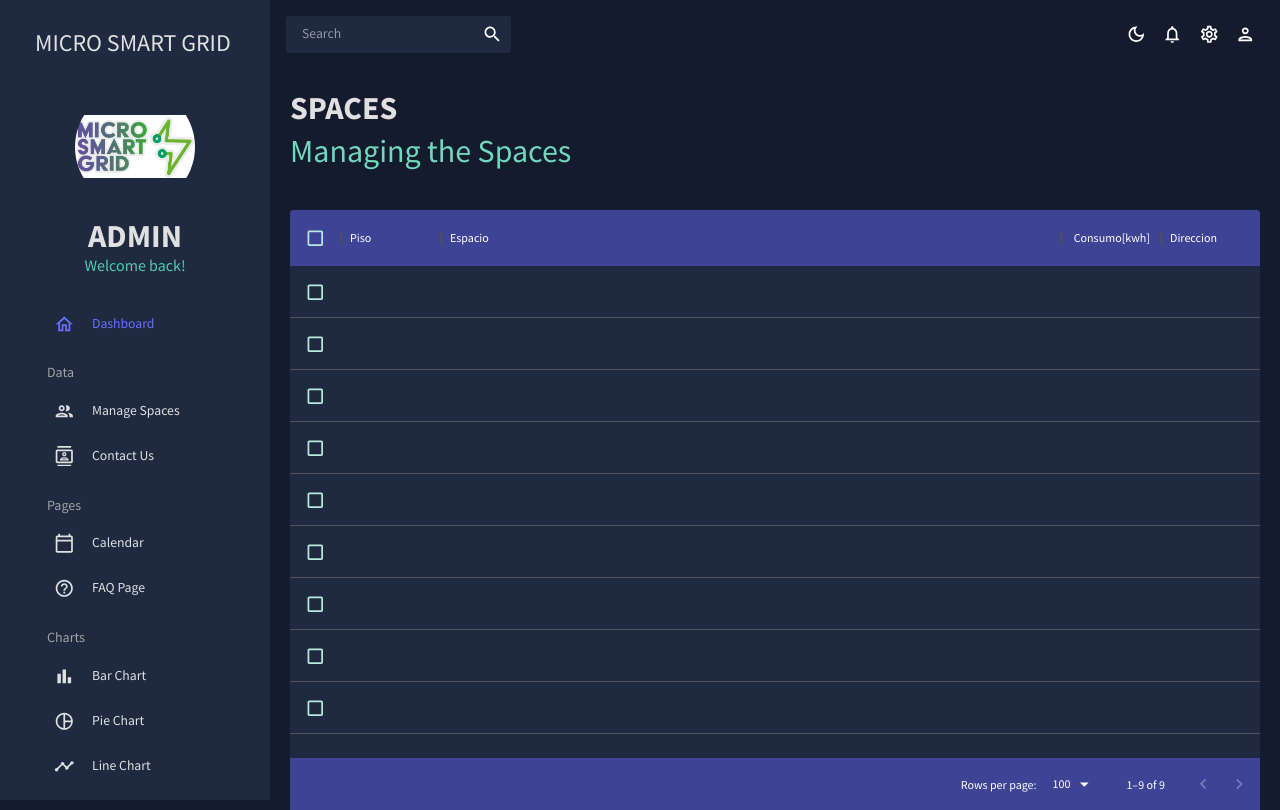
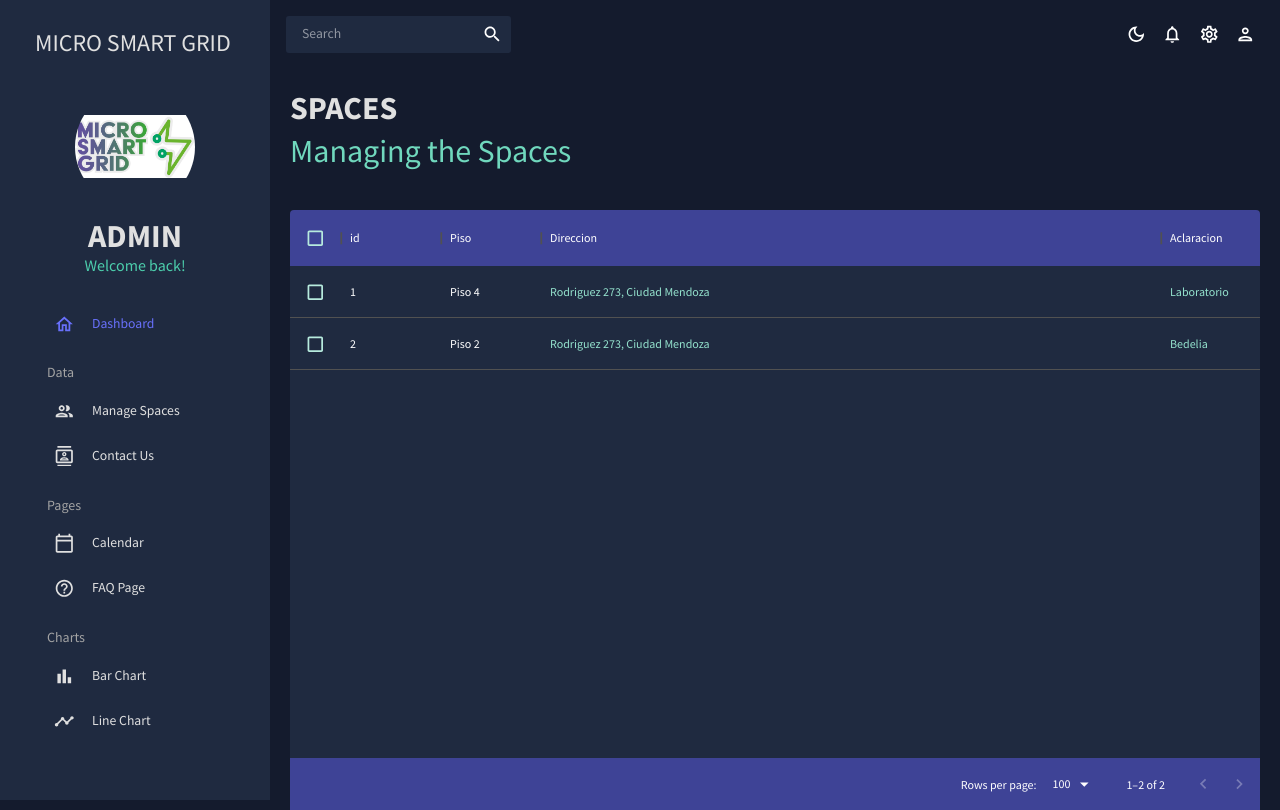
Before and after one commit to gonza2206/DashboardWeb, a React (Create React App) app: page /spaces in a window 1280 px wide. Built offline with nearby package versions, Linux system fonts and the light colour scheme.

Commit message:
31/1/2023
Se agrega funcionalidad de seleccionar los datos segun el piso que se tenga instalado el medidor.

```diff
--- a/src/data/mockData.js
+++ b/src/data/mockData.js
@@ -3,76 +3,17 @@ import { tokens } from "../theme";
 export const mockDataTeam = [
   {
     id: 1,
-    name: "Jon Snow",
-    email: "jonsnow@gmail.com",
-    age: 35,
-    phone: "(665)121-5454",
-    access: "admin",
+    Piso: "Piso 4",
+    Direccion: "Rodriguez 273, Ciudad Mendoza",
+    Aclaracion: "Laboratorio"
   },
   {
     id: 2,
-    name: "Cersei Lannister",
-    email: "cerseilannister@gmail.com",
-    age: 42,
-    phone: "(421)314-2288",
-    access: "manager",
+    Piso: "Piso 2",
+    Direccion: "Rodriguez 273, Ciudad Mendoza",
+    Aclaracion: "Bedelia"
   },
-  {
-    id: 3,
-    name: "Jaime Lannister",
-    email: "jaimelannister@gmail.com",
-    age: 45,
-    phone: "(422)982-6739",
-    access: "user",
-  },
-  {
-    id: 4,
-    name: "Anya Stark",
-    email: "anyastark@gmail.com",
-    age: 16,
-    phone: "(921)425-6742",
-    access: "admin",
-  },
-  {
-    id: 5,
-    name: "Daenerys Targaryen",
-    email: "daenerystargaryen@gmail.com",
-    age: 31,
-    phone: "(421)445-1189",
-    access: "user",
-  },
-  {
-    id: 6,
-    name: "Ever Melisandre",
-    email: "evermelisandre@gmail.com",
-    age: 150,
-    phone: "(232)545-6483",
-    access: "manager",
-  },
-  {
-    id: 7,
-    name: "Ferrara Clifford",
-    email: "ferraraclifford@gmail.com",
-    age: 44,
-    phone: "(543)124-0123",
-    access: "user",
-  },
-  {
-    id: 8,
-    name: "Rossini Frances",
-    email: "rossinifrances@gmail.com",
-    age: 36,
-    phone: "(222)444-5555",
-    access: "user",
-  },
-  {
-    id: 9,
-    name: "Harvey Roxie",
-    email: "harveyroxie@gmail.com",
-    age: 65,
-    phone: "(444)555-6239",
-    access: "admin",
-  },
+
 ];
 
 export const mockDataContacts = [
--- a/src/provider/DateContext.jsx
+++ b/src/provider/DateContext.jsx
@@ -8,15 +8,11 @@ export function DateProvider(props) {
     const actualDate = new Date();
     let year = actualDate.getFullYear();
     let month = actualDate.getMonth();
-    let initialDefaulTime = `${year}-${month}-3`;
-    let finalDefaulTime = `${year}-${month}-4`;
+    let day = actualDate.getDate();
+    let initialDefaulTime = `${year}-${month}-1`;
+    let finalDefaulTime = `${year}-${month}-${day}`;
     let defaultMonth = 0;
-    if (month === 2) {//si estamos en febrero
-        finalDefaulTime = `${year}-${month}-28`;
-    }
-    else {
-        finalDefaulTime = `${year}-${month}-30`;
-    }
+
 
     const [values, setValues] = useState({
         maxValue: 0,
@@ -29,13 +25,24 @@ export function DateProvider(props) {
         month: defaultMonth
     });
 
+    const [floor, setFloor] = useState({
+        id: 1
+    });
+
+    const updateFloorValue = (newID) => {
+        setFloor((currentValue) => ({
+            ...currentValue,
+            id: newID,
+        }))
+    }
+
+
     const updateValue = (max, average) => {
         setValues((currentValue) => ({
             ...currentValue,
             maxValue: max,
             averageValue: average,
         }))
-       //console.log("values",values);
     }
 
     const updateDate = (newDate, lastDate, Month) => {
@@ -48,12 +55,11 @@ export function DateProvider(props) {
             endDate: lastDate,
             month: Month,
         }));
-        //console.log(date);
     };
 
     return (
 
-        <dateToggleContext.Provider value={{ date, values,  updateDate, updateValue }}>
+        <dateToggleContext.Provider value={{ date, values, floor, updateDate, updateValue, updateFloorValue }}>
             {props.children}
         </dateToggleContext.Provider>
     );
--- a/src/scenes/Line/index.jsx
+++ b/src/scenes/Line/index.jsx
@@ -15,7 +15,7 @@ const Line = () => {
 
   const theme = useTheme();
   const colors = tokens(theme.palette.mode);
-  const { date, values } = useContext(dateToggleContext);
+  const { date, values, floor } = useContext(dateToggleContext);
   const [isSelected, setIsSelected] = useState({
     current: true,
     peak: true,
@@ -78,7 +78,7 @@ const Line = () => {
     let data = [];
     let powerData = [];
     let peakData = [];
-    getDateFromApi(date, month)
+    getDateFromApi(date, month, floor.id)
       .then(
         (response) => {
           if (response.status === 200) {
--- a/src/scenes/Spaces/index.jsx
+++ b/src/scenes/Spaces/index.jsx
@@ -1,22 +1,28 @@
-import React from 'react';
+import React, { useContext } from 'react';
 import { Box, Typography, useTheme } from "@mui/material";
 import { DataGrid } from "@mui/x-data-grid";
 import { tokens } from "../../theme";
 import { mockDataTeam } from "../../data/mockData";
-import AdminPanelSettingsOutlinedIcon from "@mui/icons-material/AdminPanelSettingsOutlined";
-import LockOpenOutlinedIcon from "@mui/icons-material/LockOpenOutlined";
-import SecurityOutlinedIcon from "@mui/icons-material/SecurityOutlined";
 import Header from "../../components/Header";
+import { dateToggleContext } from "../../provider/DateContext";
+const Spaces = () => {
 
-const Spaces = () => {
   const theme = useTheme();
+  const { updateFloorValue } = useContext(dateToggleContext);
   const colors = tokens(theme.palette.mode);
   const columns = [
-        { field: "Piso", headername: "ID" },
-        { field: "Espacio", headername: "Name", flex: 1, cellClassName: "name-column--cell" },
-        { field: "Consumo[kwh]", headername: "Age", type: "number", cellClassName: "name-column--cell" },
-        { field: "Direccion", headername: "Direction", type: "String", cellClassName: "name-column--cell" },
+    { field: "id", headername: "id" },
+    { field: "Piso", headername: "id" },
+    { field: "Direccion", headername: "Name", flex: 0.5, cellClassName: "name-column--cell" },
+    { field: "Aclaracion", headername: "Direction", cellClassName: "name-column--cell" },
   ]
+  const [selectedId, setSelectedId] = React.useState(null);
+
+  const getRowID = (row) => {
+    const id = row.id;
+    setSelectedId(selectedId === id ? null : id);
+    updateFloorValue(id);
+  }
 
   return (
     <Box m="20px">
@@ -51,7 +57,7 @@ const Spaces = () => {
           },
         }}
       >
-        <DataGrid checkboxSelection rows={mockDataTeam} columns={columns} />{/*Los datos obtenidos de rows tienen que venir de la base de datos */}
+        <DataGrid checkboxSelection={true} rows={mockDataTeam} columns={columns} onCellClick={getRowID} selectedId={selectedId} />{/*Los datos obtenidos de rows tienen que venir de la base de datos */}
       </Box>
     </Box>
   );
--- a/src/scenes/bar/index.jsx
+++ b/src/scenes/bar/index.jsx
@@ -15,7 +15,7 @@ import { getDateFromApi } from '../../services/axiosService';
 const Bar = () => {
 
   const theme = useTheme();
-  const { date } = useContext(dateToggleContext);
+  const { date, floor } = useContext(dateToggleContext);
   const [noData, setNoData] = useState(false);
 
   const [frame, setFrame] = useState();
@@ -27,7 +27,7 @@ useEffect(() => {
 
 const getData = ()=>{
 
-    getDateFromApi(date)
+    getDateFromApi(date, 0, floor.id)
       .then(
         (response) => {
           //console.log(response.data);
--- a/src/scenes/calendar/index.jsx
+++ b/src/scenes/calendar/index.jsx
@@ -118,7 +118,7 @@ const Calendar = (isDashboard ) => {
                             </ListItem>
                         ))}
                         <Button variant="contained" onClick={() => setDates()}>
-                            <Typography variant="h7" >Double Click to set the dates</Typography>
+                            <Typography variant="h7" >Click to set the dates</Typography>
                         </Button>
                     </List>
 
--- a/src/scenes/global/Sidebar.jsx
+++ b/src/scenes/global/Sidebar.jsx
@@ -197,13 +197,6 @@ const Sidebar = () => {
               setSelected={setSelected}
             />
             <Item
-              title="Pie Chart"
-              to="/pie"
-              icon={<PieChartOutlineOutlinedIcon />}
-              selected={selected}
-              setSelected={setSelected}
-            />
-            <Item
               title="Line Chart"
               to="/line"
               icon={<TimelineOutlinedIcon />}
--- a/src/services/axiosService.js
+++ b/src/services/axiosService.js
@@ -2,27 +2,27 @@ import { conditionDate } from '../utils/Utils';
 import APIRequest from './axios.config';
 //  El nombre APIRequest es un nombre que yo elijo
 
-export function getDateFromApi(date, monthParameter = 0) {
-    console.log(monthParameter);
+export function getDateFromApi(date, monthParameter = 0, floor) {
     let start = date.startDate;
     let finish = date.endDate
     let month = monthParameter
     //console.log(date);
     if (start === undefined) {
-        start = '2023-1-3-16-24-25';
-        finish = '2023-1-3-16-32-33';
+        start = '2023-1-31-0-0-0';
+        finish = '2023-2-1-0-0-0';
     } else {
         start = start + '-0-0-0';
         finish = finish + '-0-0-0';
     }
     start = conditionDate(start);
     finish = conditionDate(finish);
-    // console.log(`axiosService startdate: ${start}`);
-    // console.log(`axiosService endtdate: ${finish}`);
-    // console.log(`axiosService month: ${month}`);
+     console.log(`axiosService startdate: ${start}`);
+    console.log(`axiosService endtdate: ${finish}`);
+    console.log(`axiosService month: ${month}`);
+    // console.log(`${floor}`);
 
     return APIRequest.get('/data', {
-        params: { StartDate: start, EndDate: finish , Month: month },
+        params: { StartDate: start, EndDate: finish , Month: month, Floor: floor },
         validateStatus(status) {
             return status < 500; // resuelve solo si el estatus code es menor a 500
         }
@@ -30,8 +30,3 @@ export function getDateFromApi(date, monthParameter = 0) {
     });
     // APIRequest.post('/login');
 }
-
-/**
- * Quita los 0 a la izquierda de los numeros para que sean
- * reconocibles en la base de datos
- */
```
Also changed, not shown: src/scenes/dashboard/index.jsx (+9 -10 lines). Lines whose indentation alone changed are shown as unchanged.
